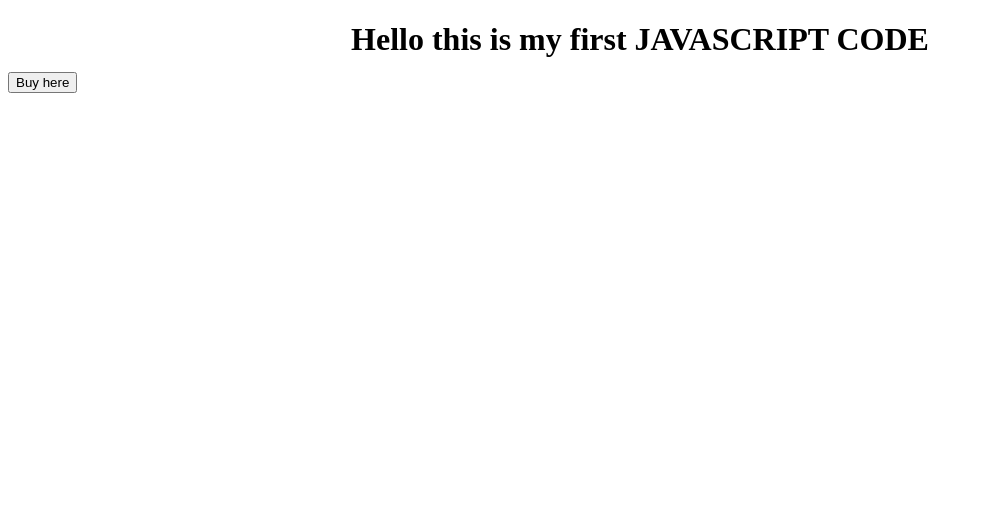
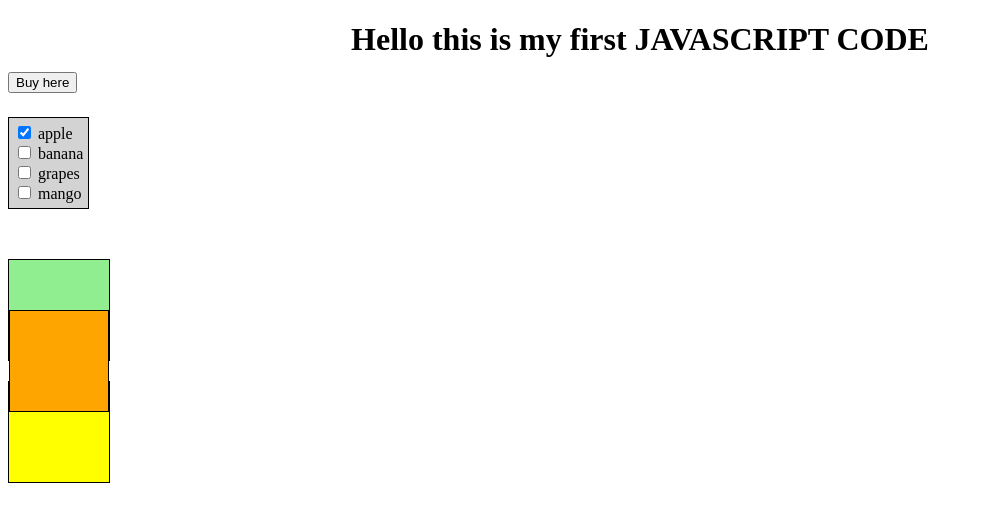
Before and after one commit to Derryblinks/JavaScript_Exercises-, a plain HTML site: page Index.html in a window 1280 px wide. Shown: the whole page, without its empty margins (0-983 px from the left). Drawn offline with Linux system fonts and the light colour scheme.

```diff
--- a/Index.html
+++ b/Index.html
@@ -4,12 +4,74 @@
     <meta charset="UTF-8">
     <meta name="viewport" content="width=device-width, initial-scale=1.0">
     <title>Document</title>
+
+    <style>
+        .doSomething{
+            border:1px solid black;
+            padding:5px;
+            width:fit-content;
+            background-color:lightgray;
+        }
+
+        /*#forms{
+            border:1px solid black;
+
+        }*/
+
+        .hello{
+            border: 1px solid black;
+            background-color: lightgreen;
+            margin-top: 50px;
+            height:100px;
+            width: 100px;
+            display:flex;
+        }
+
+        .Hi{
+            border: 1px solid black;
+            background-color: orange;
+            margin-top: 50px;
+            height:100px;
+            width: 100px;
+            display:flex;
+        }
+
+        .cool{
+            border:1px solid black;
+            background-color: yellow;
+            margin-top: 20px;
+            width: 100px;
+            height: 100px;
+            display:block;
+        }
+
+    </style>
 </head>
 <body>
     <h1>
-        <center>Hello this is my first JAVASCRIPT CODE</center>
+        <center> Hello this is my first JAVASCRIPT CODE </center>
         <button id="button">Buy here</button>
     </h1>
-    <script type="modules" src="work.js"></script>
+
+
+     <div class="doSomething" id="forms">
+    <input type="checkbox" name="fruits" value="apple" checked="checked" >
+    <label for="banana">apple</label><br>
+    <input type="checkbox" name="fruit" value="banana" >
+    <label for="grapes">banana</label><br>
+    <input type="checkbox" name="fruit" value="grapes" >
+    <label for="grapes">grapes</label><br>
+    <input type="checkbox" name="fruit" value="mango" >
+    <label mango>mango</label>
+</div>
+
+<div class="hello" id="first">
+    <div class="Hi" id="second"></div>
+</div>
+
+<div class="cool" id="cool"></div>
+
+<script type="modules" src="work.js"></script>
+<script type="modules" src="Math_util.js"></script>
 </body>
 </html>
```
Also changed, not shown: work.js (+137 -4 lines).
